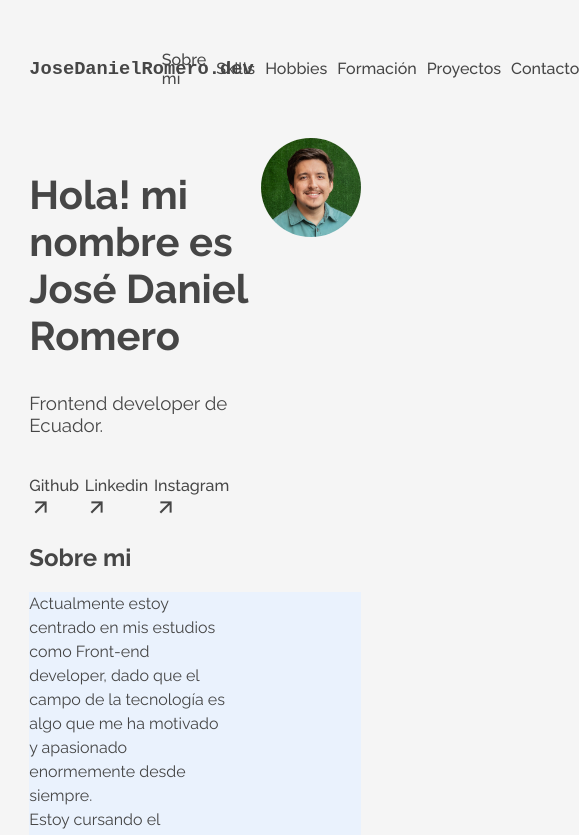
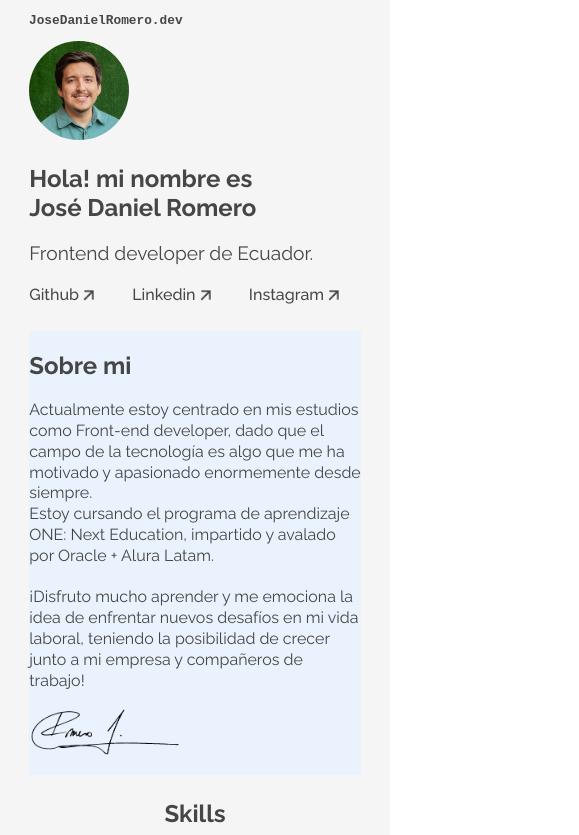
Before and after one commit to JoseDanielRomero/Challenge-Oracle-ONE-Portafolio, a plain HTML site: page index.html in a window 390 px wide. Shown: the top 835 px of the page, 579 px wide, since content can reach past the window. Drawn offline with nearby package versions, Linux system fonts and the light colour scheme; a web font is replaced by a local one.

Commit message:
En proceso de adaptabilidad a versiones moviles

```diff
--- a/index.html
+++ b/index.html
@@ -12,6 +12,7 @@
     <link rel="preconnect" href="https://fonts.gstatic.com" crossorigin>
     <link href="https://fonts.googleapis.com/css2?family=Martian+Mono:wght@500;700&display=swap" rel="stylesheet">
     <link rel="stylesheet" type="text/css" href="style.css"/>
+    <link rel="stylesheet" type="text/css" href="style-mobile.css"/>
     <script src="https://code.jquery.com/jquery-3.6.4.min.js"></script>
     <script src="function.js"></script>
 </head>
@@ -36,9 +37,9 @@
                     <h1 class="intro-section-title">Hola! mi nombre es<br> José Daniel Romero</h1>
                     <h3 class="intro-section-subtitle">Frontend developer de Ecuador.</h3>
                     <section class="shortcuts-links">
-                        <a title="Github" href="https://github.com/JoseDanielRomero" class="shortcuts" target="_blank"><h4 class="nav-items sh">Github<img src="arrow_back_black_24dp 1.png"/></h4></a>
-                        <a title="Linkedin" href="https://www.linkedin.com/in/jose-daniel-romero-t/" class="shortcuts" target="_blank"><h4 class="nav-items sh">Linkedin<img src="arrow_back_black_24dp 1.png"/></h4></a>
-                        <a title="Instagram" href="https://www.instagram.com/josedanielromero_t/" class="shortcuts" target="_blank"><h4 class="nav-items sh">Instagram<img src="arrow_back_black_24dp 1.png"/></h4></a>
+                        <a title="Github" href="https://github.com/JoseDanielRomero" class="shortcuts" target="_blank"><h4 class="nav-items sh">Github<img src="arrow_back_black_24dp 1.png" class="arrow-icon"/></h4></a>
+                        <a title="Linkedin" href="https://www.linkedin.com/in/jose-daniel-romero-t/" class="shortcuts" target="_blank"><h4 class="nav-items sh">Linkedin<img src="arrow_back_black_24dp 1.png" class="arrow-icon"/></h4></a>
+                        <a title="Instagram" href="https://www.instagram.com/josedanielromero_t/" class="shortcuts" target="_blank"><h4 class="nav-items sh">Instagram<img src="arrow_back_black_24dp 1.png" class="arrow-icon"/></h4></a>
                     </section>
                 </div>
                 <div class="photo-box">
@@ -178,11 +179,11 @@
                     <h2 class="section-title left" id="contact-title">Contacto</h2>
                     <p class="contact-text">¿Quieres contactarme?<br>Complete el siguiente formulario y me pondré en contacto con usted lo antes posible.</p>
                     <label for="input-name" class="form-labels">Nombre <br></label>
-                    <input type="text" id="input-name" name="input-name" class="form-inputs normal" spellcheck="false">
+                    <input type="text" id="input-name" name="input-name" class="form-inputs normal" spellcheck="false" autocomplete="off" maxlength="100">
                     <label for="input-email" class="form-labels">E-mail <br></label>
-                    <input type="text" id="input-email" name="input-email" class="form-inputs normal" spellcheck="false">
+                    <input type="text" id="input-email" name="input-email" class="form-inputs normal" spellcheck="false" autocomplete="off" maxlength="100">
                     <label for="input-about" class="form-labels">Asunto <br></label>
-                    <input type="text" id="input-about" name="input-about" class="form-inputs normal" spellcheck="false">
+                    <input type="text" id="input-about" name="input-about" class="form-inputs normal" spellcheck="false" autocomplete="off" maxlength="100">
                     <label for="input-message" class="form-labels">Mensaje <br></label>
                     <textarea id="input-message" name="" name="input-message" class="form-inputs big" rows="4" cols="50" maxlength="340"></textarea>
                     <!-- <input type="text" id="input-message" name="input-message" class="form-inputs big" spellcheck="false" cols="70" rows="2"> -->
--- /dev/null
+++ b/style-mobile.css
@@ -0,0 +1,135 @@
+@media screen and (max-width: 480px) {
+
+    html, body {
+        height: 100%;
+        width: 100%;
+        margin: 0;
+        padding: 0;
+        display: flex;
+        flex-direction: column;
+        align-items: center;
+    }
+
+    .container {
+        height: 500%;
+        width: 100%;
+        background-color: #F5F5F5;
+        display: flex;
+        flex-direction: column;
+        align-items: center;
+    }
+
+    header {
+        height: 50%;
+    }
+
+    .logo {
+        font-size: .8rem;
+    }
+
+    nav {
+        display: none;
+    }
+
+    main {
+        height: 100%;
+        width: 85%;
+        display: flex;
+        flex-direction: column;
+    }
+
+    .intro-section {
+        height: 20%;
+        width: 100%;
+        display: flex;
+        flex-direction: column;
+        align-items: flex-start;
+        margin-bottom: 1.5%;
+    }
+
+    .shortcuts-links {
+        width: 95%;
+    }
+
+    .nav-items.sh {
+        display: flex;
+        flex-direction: row;
+    }
+
+    .arrow-icon {
+        height: 20px;
+    }
+
+    .title-box {
+        order: 2;
+        height: 50%;
+        width: 100%;
+        display: flex;
+        flex-direction: column;
+        align-items: flex-start;
+    }
+
+    .intro-section-title {
+        font-size: 1.5rem;
+    }
+
+    .intro-section-subtitle {
+        font-size: 1.2rem;
+        font-weight: 400;
+        margin: 0;
+    }
+
+    .photo-box {
+        order: 1;
+        height: auto;
+        width: 100%;
+    }
+
+    .photo-jose-romero {
+        width: 30%;
+    }
+
+
+
+    .about-me-section {
+        height: 25%;
+    }
+
+    .aboutme-section-box {
+        width: 100%;
+    }
+
+    .aboutme-section-text {
+        font-size: 1rem;
+        line-height: 1.3rem;
+    }
+
+    .sign-image {
+        height: 50px;
+        margin-bottom: 4%;
+    }
+
+    .skills-section, .hobbies-section {
+        height: 100%;
+    }
+
+    .ability-list-container {
+        height: 100%;
+        display: grid;
+        grid-template-columns: repeat(2, 48%);
+        grid-template-rows: repeat(3, 30%);
+        column-gap: 2%;
+        row-gap: 5%;
+    }
+
+    .ability-box-icon {
+        margin-top: 35px;
+        height: 30px;
+    }
+
+    .ability-box {
+        height: 100%;
+        width: 100%;
+    }
+
+}
--- a/style.css
+++ b/style.css
@@ -11,7 +11,7 @@ html, body {
     margin: 0;
     padding: 0;
     scroll-behavior: smooth;
-    background-color: #F5F5F5;
+    /* background-color: #F5F5F5; */
 }
 
 .container {
@@ -38,7 +38,63 @@ header {
 
 .logo {
     font-family: 'Martian Mono', monospace;
+    animation: glitch 1s linear infinite;
 }
+
+@keyframes glitch{
+    2%,64%{
+      transform: translate(2px,0) skew(0deg);
+    }
+    4%,60%{
+      transform: translate(-2px,0) skew(0deg);
+    }
+    62%{
+      transform: translate(0,0) skew(5deg);
+    }
+  }
+
+  .logo:before,
+  .logo:after{
+    content: attr(title);
+    position: absolute;
+    left: 0;
+  }
+
+  .logo:before{
+    animation: glitchTop 1s linear infinite;
+    clip-path: polygon(0 0, 100% 0, 100% 33%, 0 33%);
+    -webkit-clip-path: polygon(0 0, 100% 0, 100% 33%, 0 33%);
+  }
+
+  @keyframes glitchTop{
+    2%,64%{
+      transform: translate(2px,-2px);
+    }
+    4%,60%{
+      transform: translate(-2px,2px);
+    }
+    62%{
+      transform: translate(13px,-1px) skew(-13deg);
+    }
+  }
+
+  .logo:after{
+    animation: glitchBotom 1.5s linear infinite;
+    clip-path: polygon(0 67%, 100% 67%, 100% 100%, 0 100%);
+    -webkit-clip-path: polygon(0 67%, 100% 67%, 100% 100%, 0 100%);
+  }
+
+  @keyframes glitchBotom{
+    2%,64%{
+      transform: translate(-2px,0);
+    }
+    4%,60%{
+      transform: translate(-2px,0);
+    }
+    62%{
+      transform: translate(-22px,5px) skew(21deg);
+    }
+  }
 
 nav {
     width: 60%;
@@ -396,6 +452,15 @@ textarea {
     resize: none;
 }
 
+#button-submit {
+    width: 140px;
+    transition: all .1s;
+}
+
+#button-submit:hover {
+    cursor: pointer;
+}
+
 footer {
     height: 9%;
     width: 85%;
```
